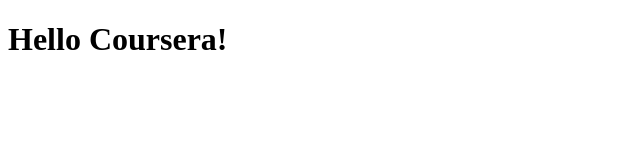
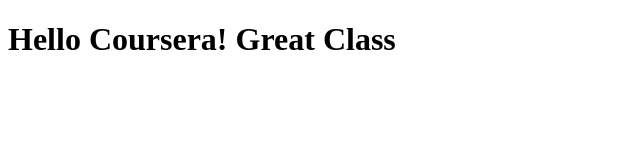
Before and after one commit to shuoxuanli/Coursera, a plain HTML site: page site/index.html in a window 1280 px wide. Shown: the whole page, without its empty margins (0-640 px from the left). Drawn offline with Linux system fonts and the light colour scheme.

Commit message:
small addition

```diff
--- a/site/index.html
+++ b/site/index.html
@@ -4,6 +4,6 @@
 	<title>Hello Coursera!</title>
 </head>
 <body>
-<h1> Hello Coursera! <h1/>
+<h1> Hello Coursera! Great Class<h1/>
 </body>
 </html>
```
